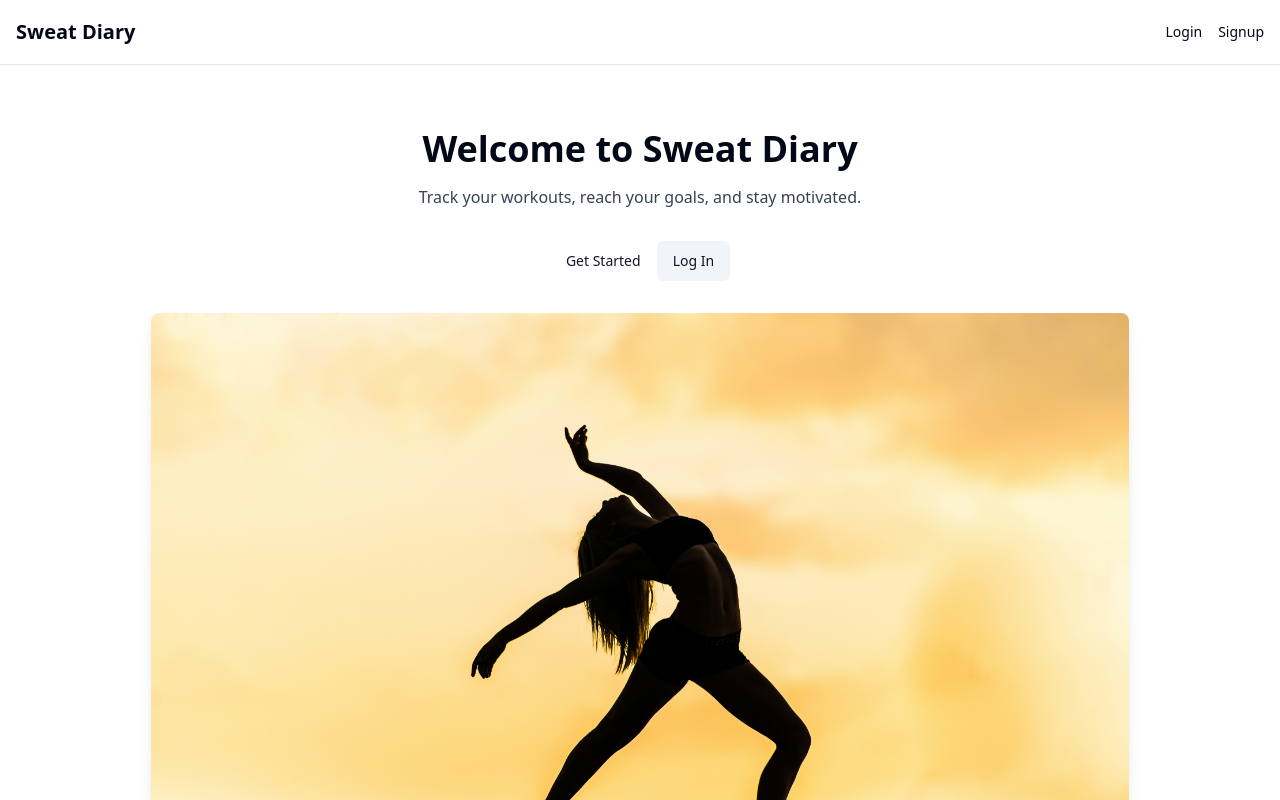
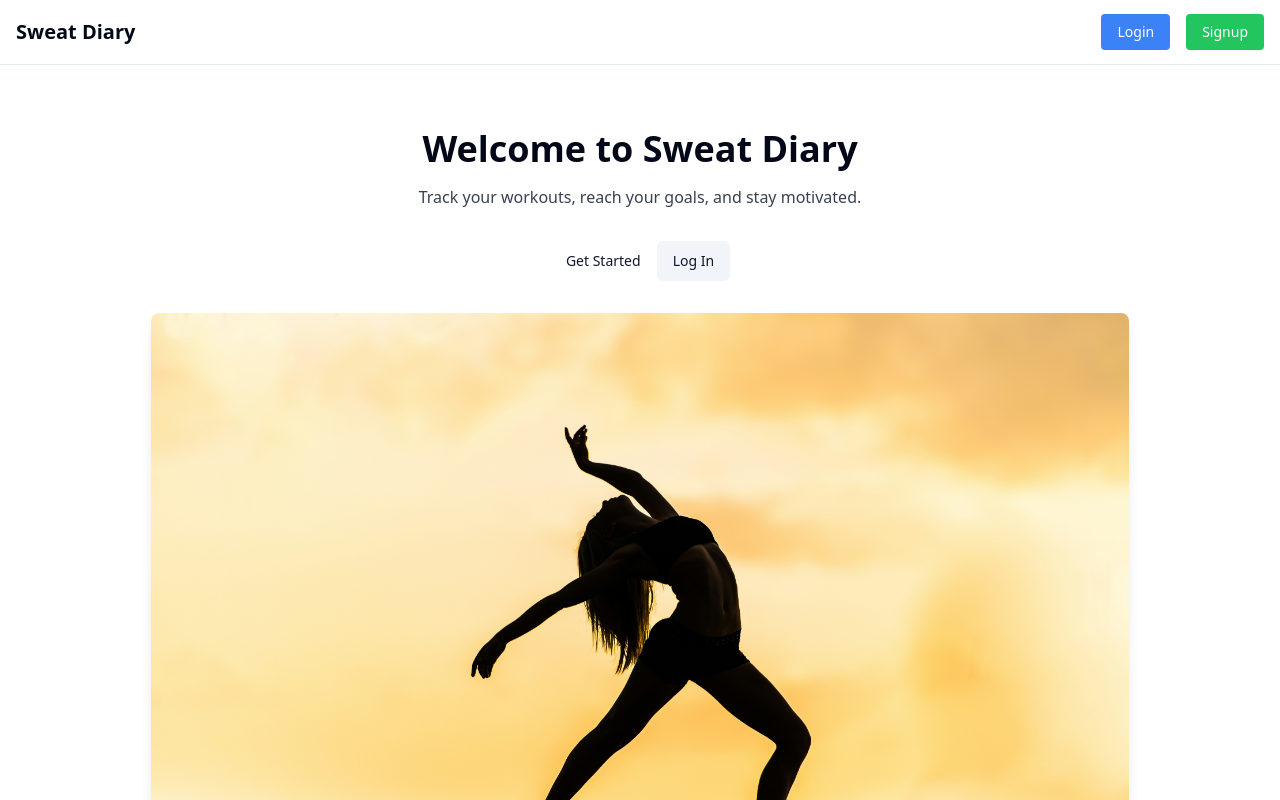
Before and after one commit to zmankali-22/sweatDiary-frontend, a React (Vite) app: page / in a window 1280 px wide. Shown: the top 800 px of the page. Built offline with nearby package versions, Linux system fonts and the light colour scheme.

Commit message:
change button colors

```diff
--- a/src/components/Navbar.jsx
+++ b/src/components/Navbar.jsx
@@ -28,6 +28,7 @@
               <Link to="/statistics" className="text-sm font-medium">
                 Statistics
               </Link>
+
               <span className="text-sm text-muted-foreground">
                 {user.email}
               </span>
@@ -40,10 +41,16 @@
             </div>
           ) : (
             <div className="flex space-x-4">
-              <button onClick={() => openModal('login')} className="text-sm font-medium">
+              <button
+                onClick={() => openModal('login')}
+                className="text-sm font-medium bg-blue-500 hover:bg-blue-600 text-white py-2 px-4 rounded"
+              >
                 Login
               </button>
-              <button onClick={() => openModal('signup')} className="text-sm font-medium">
+              <button
+                onClick={() => openModal('signup')}
+                className="text-sm font-medium bg-green-500 hover:bg-green-600 text-white py-2 px-4 rounded"
+              >
                 Signup
               </button>
             </div>
--- a/src/components/WorkoutForm.jsx
+++ b/src/components/WorkoutForm.jsx
@@ -181,7 +181,7 @@
         />
       </div>
 
-      <Button type="submit" disabled={loading} className="w-full">
+      <Button type="submit" disabled={loading} className="w-full bg-orange-500 hover:bg-orange-600 text-white">
         {loading ? (
           <>
             <Loader2 className="mr-2 h-4 w-4 animate-spin" />
--- a/src/pages/Login.jsx
+++ b/src/pages/Login.jsx
@@ -54,7 +54,7 @@
         />
       </div>
 
-      <Button type="submit" disabled={loading} className="w-full">
+      <Button type="submit" disabled={loading} className="w-full bg-blue-500 hover:bg-blue-600 text-white">
         {loading ? (
           <>
             <Loader2 className="mr-2 h-4 w-4 animate-spin" />
--- a/src/pages/Signup.jsx
+++ b/src/pages/Signup.jsx
@@ -67,7 +67,7 @@
         />
       </div>
 
-      <Button type="submit" disabled={loading} className="w-full">
+      <Button type="submit" disabled={loading} className="w-full bg-green-500 hover:bg-green-600 text-white">
         {loading ? (
           <>
             <Loader2 className="mr-2 h-4 w-4 animate-spin" />
```
